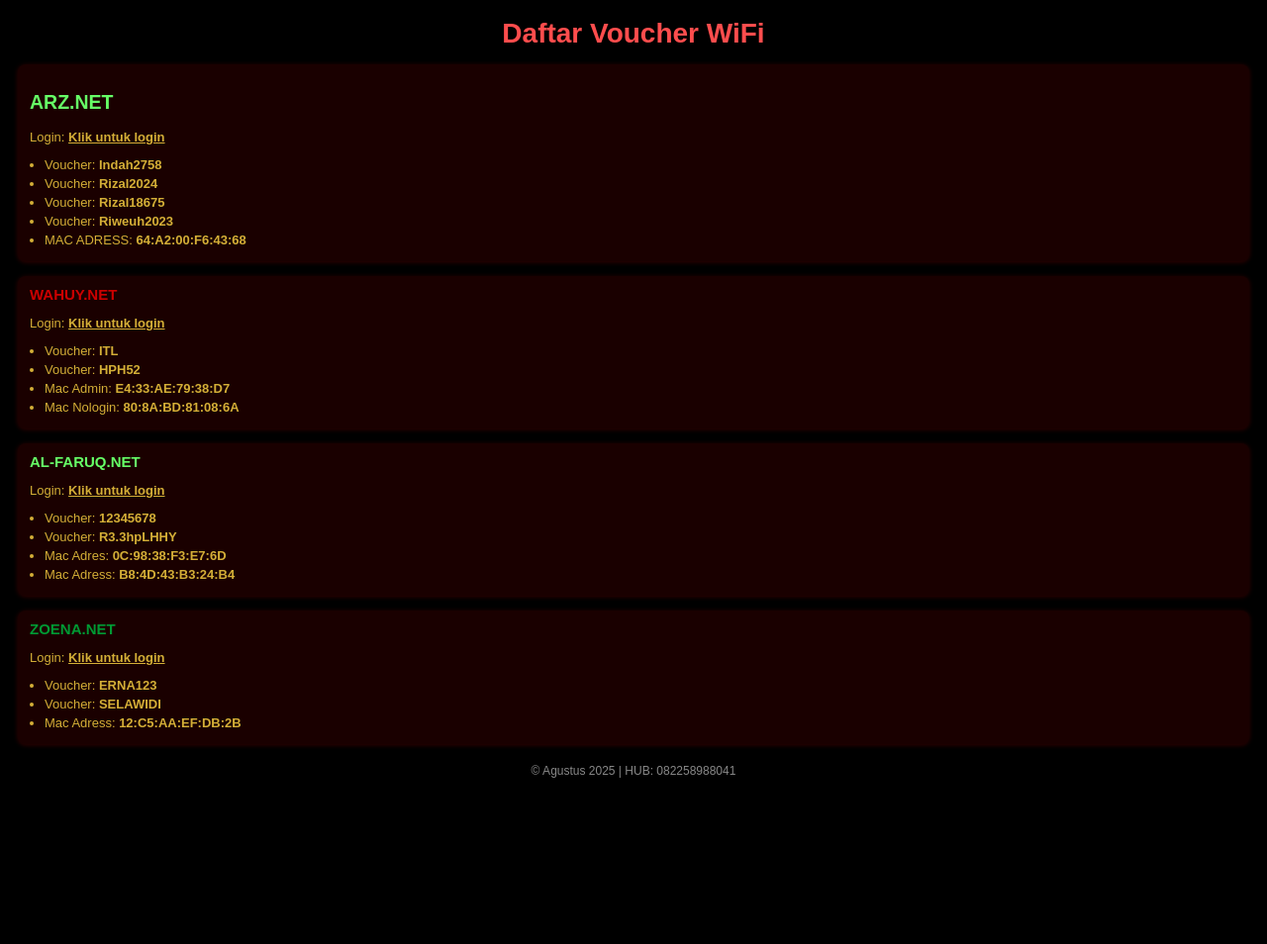
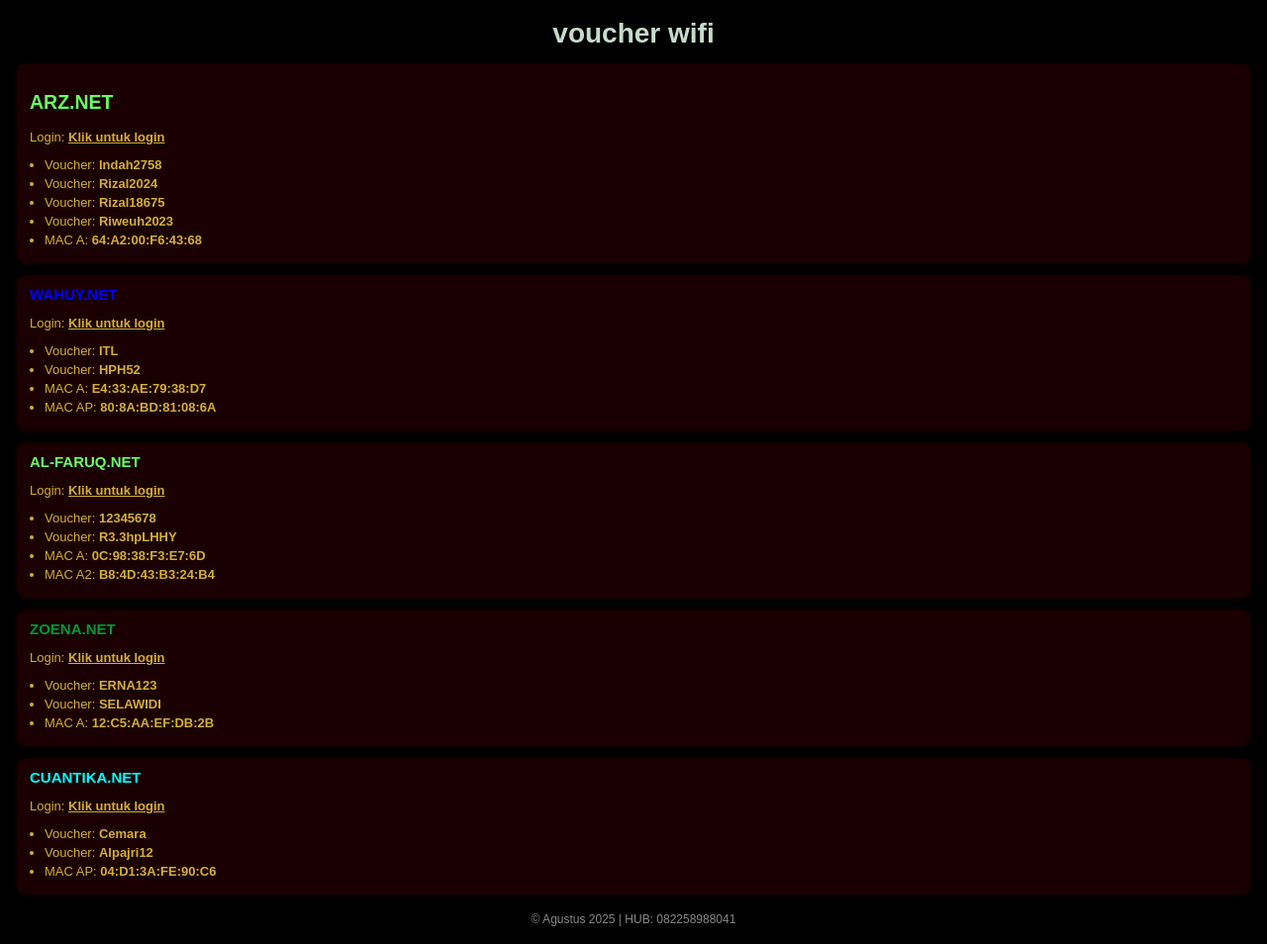
Before and after one commit to joker63-in/WIFI-PROJECT-, a plain HTML site: page index.html in a window 1280 px wide. Shown: the part 141-1095 px from the top of the page at 99% size. Before the commit the page ends 945 px from the top, so only its background shows below. Drawn offline with Linux system fonts and the light colour scheme.

Commit message:
index.html

```diff
--- a/index.html
+++ b/index.html
@@ -4,7 +4,7 @@
   <link rel="manifest" href="manifest.json">
   <meta charset="UTF-8" />
   <meta name="viewport" content="width=device-width, initial-scale=1" />
-  <title>Daftar Voucher WiFi</title>
+  <title>generate</title>
   <div style="text-align: center; margin-bottom: 10px;">
   <img src="logo.png" alt="Logo WiFi" width="120" />
 </div>
@@ -25,7 +25,7 @@
     }
     h1 {
       text-align: center;
-      color: #ff4d4d;o
+      color: #c5dccb;o
       font-size: 18px;
       margin-bottom: 15px;
     }
@@ -45,7 +45,7 @@
       text-decoration: underline; /* opsional saat disentuh */
     }
     .wahuy h2 {
-      color: #cc0000;
+      color: #0000ff;
       font-size: 15px;
       margin: 0 0 5px 0;
     }
@@ -56,6 +56,11 @@
     }
     .zoena h2 {
       color: #009933;
+      font-size: 15px;
+      margin: 0 0 5px 0;
+    }
+    .cuantika h2 {
+      color: #00ffff;
       font-size: 15px;
       margin: 0 0 5px 0;
     }
@@ -84,7 +89,7 @@
 </head>
 <body>
 
-  <h1>Daftar Voucher WiFi</h1>
+  <h1>voucher wifi</h1>
 
   <div class="wifi-box arz">
     <h2><a href="arz.html">ARZ.NET</a></h2>
@@ -94,7 +99,7 @@
       <li>Voucher: <strong>Rizal2024</strong></li>
       <li>Voucher: <strong>Rizal18675</strong></li>
       <li>Voucher: <strong>Riweuh2023</strong></li>
-      <li>MAC ADRESS: <strong>64:A2:00:F6:43:68</strong></li>
+      <li>MAC A: <strong>64:A2:00:F6:43:68</strong></li>
     </ul>
   </div>
 
@@ -104,8 +109,8 @@
     <ul>
       <li>Voucher: <strong>ITL</strong></li>
       <li>Voucher: <strong>HPH52</strong></li>
-      <li>Mac Admin: <strong>E4:33:AE:79:38:D7</strong></li>
-      <li>Mac Nologin: <strong>80:8A:BD:81:08:6A</strong></li>
+      <li>MAC A: <strong>E4:33:AE:79:38:D7</strong></li>
+      <li>MAC AP: <strong>80:8A:BD:81:08:6A</strong></li>
     </ul>
   </div>
 
@@ -115,8 +120,8 @@
     <ul>
       <li>Voucher: <strong>12345678</strong></li>
       <li>Voucher: <strong>R3.3hpLHHY</strong></li>
-      <li>Mac Adres: <strong>0C:98:38:F3:E7:6D</strong></li>
-      <li>Mac Adress: <strong>B8:4D:43:B3:24:B4</strong></li>
+      <li>MAC A: <strong>0C:98:38:F3:E7:6D</strong></li>
+      <li>MAC A2: <strong>B8:4D:43:B3:24:B4</strong></li>
     </ul>
   </div>
 
@@ -126,7 +131,17 @@
     <ul>
       <li>Voucher: <strong>ERNA123</strong></li>
       <li>Voucher: <strong>SELAWIDI</strong></li>
-      <li>Mac Adress: <strong>12:C5:AA:EF:DB:2B</strong></li>
+      <li>MAC A: <strong>12:C5:AA:EF:DB:2B</strong></li>
+    </ul>
+  </div>
+
+  <div class="wifi-box cuantika">
+    <h2>CUANTIKA.NET</h2>
+    <p>Login: <a href="http://10.0.0.1" target="_blank">Klik untuk login</a></p>
+    <ul>
+      <li>Voucher: <strong>Cemara</strong></li>
+      <li>Voucher: <strong>Alpajri12</strong></li>
+      <li>MAC AP: <strong>04:D1:3A:FE:90:C6</strong></li>
     </ul>
   </div>
 
```
